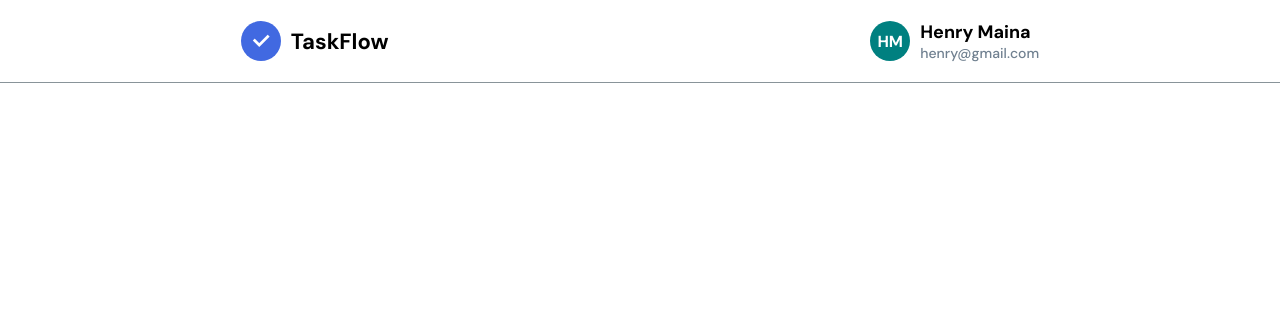
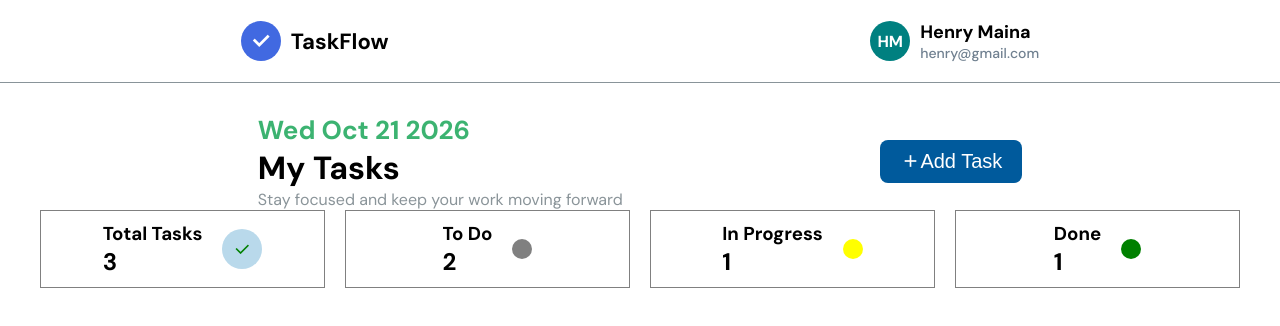
Before and after one commit to henrytheanalyst/Taskflow, a React (Vite) app in the folder Frontend/taskflow/: page / in a window 1280 px wide. Shown: the top 326 px of the page. Built offline with nearby package versions, Linux system fonts and the light colour scheme.

Commit message:
Add welcome section and task summary cards

```diff
--- a/Frontend/taskflow/src/App.jsx
+++ b/Frontend/taskflow/src/App.jsx
@@ -1,8 +1,12 @@
 import Header from "./Components/Header";
+import Welcome from "./Components/Welcome";
+import CardArea from "./Components/GridCard";
 function App(){
   return(
     <main>
     <Header/>
+    <Welcome/>
+    <CardArea/>
     </main>
   );
 }
--- /dev/null
+++ b/Frontend/taskflow/src/Components/GridCard.css
@@ -0,0 +1,43 @@
+.cards{
+    display: grid;
+    grid-template-columns: repeat(4,minmax(0,1fr));
+    gap: 20px;
+    padding: 0 40px;
+}
+.card{
+    border: 1px solid gray;
+    padding: 10px;
+    display: flex;
+    align-items: center;
+    justify-content: center;
+    gap: 20px;
+}
+.card-label{
+    background: #B9D9EB;
+    width: 40px;
+    height: 40px;
+    border-radius: 50%;
+    display: flex;
+    align-items: center;
+    justify-content: center;
+    font-size: 19px;
+    color: green;
+}
+.gray-color{
+     background: gray;
+    width: 20px;
+    height: 20px;
+    border-radius: 50%;
+}
+.yellow-color{
+   background: yellow;
+    width: 20px;
+    height: 20px;
+    border-radius: 50%;
+}
+.green-color{
+    background: green;
+    width: 20px;
+    height: 20px;
+    border-radius: 50%;
+}
--- /dev/null
+++ b/Frontend/taskflow/src/Components/GridCard.jsx
@@ -0,0 +1,51 @@
+import './GridCard.css'
+function CardArea(){
+    return(
+        <section className="cards">
+            <div className="card">
+                <div className="card-info">
+                     <h3>Total Tasks</h3>
+                     <h2>3</h2>
+                </div>
+                <div className="card-label">
+                    <i className="ri-check-line"></i>
+                </div>
+
+            </div>
+
+                <div className="card">
+                    <div className="card-info">
+                        <h3>To Do</h3>
+                        <h2>2</h2>
+                    </div>
+                    <div className="gray-color">
+
+                    </div>
+
+                </div>
+
+                <div className="card">
+                    <div className="card-info">
+                        <h3>In Progress</h3>
+                        <h2>1</h2>
+                    </div>
+                    <div className="yellow-color">
+
+                    </div>
+
+                </div>
+
+                <div className="card">
+                    <div className="card-info">
+                        <h3>Done</h3>
+                        <h2>1</h2>
+                    </div>
+                    <div className="green-color">
+
+                    </div>
+
+                </div>
+        </section>
+    );
+}
+export default CardArea;
--- /dev/null
+++ b/Frontend/taskflow/src/Components/Welcome.css
@@ -0,0 +1,30 @@
+.eyes{
+ display:flex;
+ align-items: center;
+ justify-content: space-evenly;
+ margin-top: 30px;
+}
+.eyes .date{
+    font-size: 26px;
+    color:#3CB371;
+}
+.eyes .subtitle{
+    font-size: 32px;
+}
+.eyes p{
+color: hsl(199, 7%, 57%);
+}
+.addtaskbtn{
+    padding: 10px 20px;
+    font-size: 20px;
+    cursor: pointer;
+    background: #005A9C;
+    border: none;
+    border-radius: 8px;
+    color: #ffffff;
+    transition: all 0.3s ease;
+}
+.addtaskbtn:hover{
+ background: #545AA7;
+
+}
--- /dev/null
+++ b/Frontend/taskflow/src/Components/Welcome.jsx
@@ -0,0 +1,15 @@
+import './Welcome.css'
+function Welcome(){
+    return(
+        <section className="eyes">
+            <div className="eyebrow">
+                <h2 className='date'>{new Date().toDateString()}</h2>
+                <h2 className='subtitle'>My Tasks</h2>
+                <p>Stay focused and keep your work moving forward</p>
+            </div>
+            <button className='addtaskbtn'><i className="ri-add-line"></i>Add Task</button>
+
+        </section>
+    );
+}
+export default Welcome;
```
